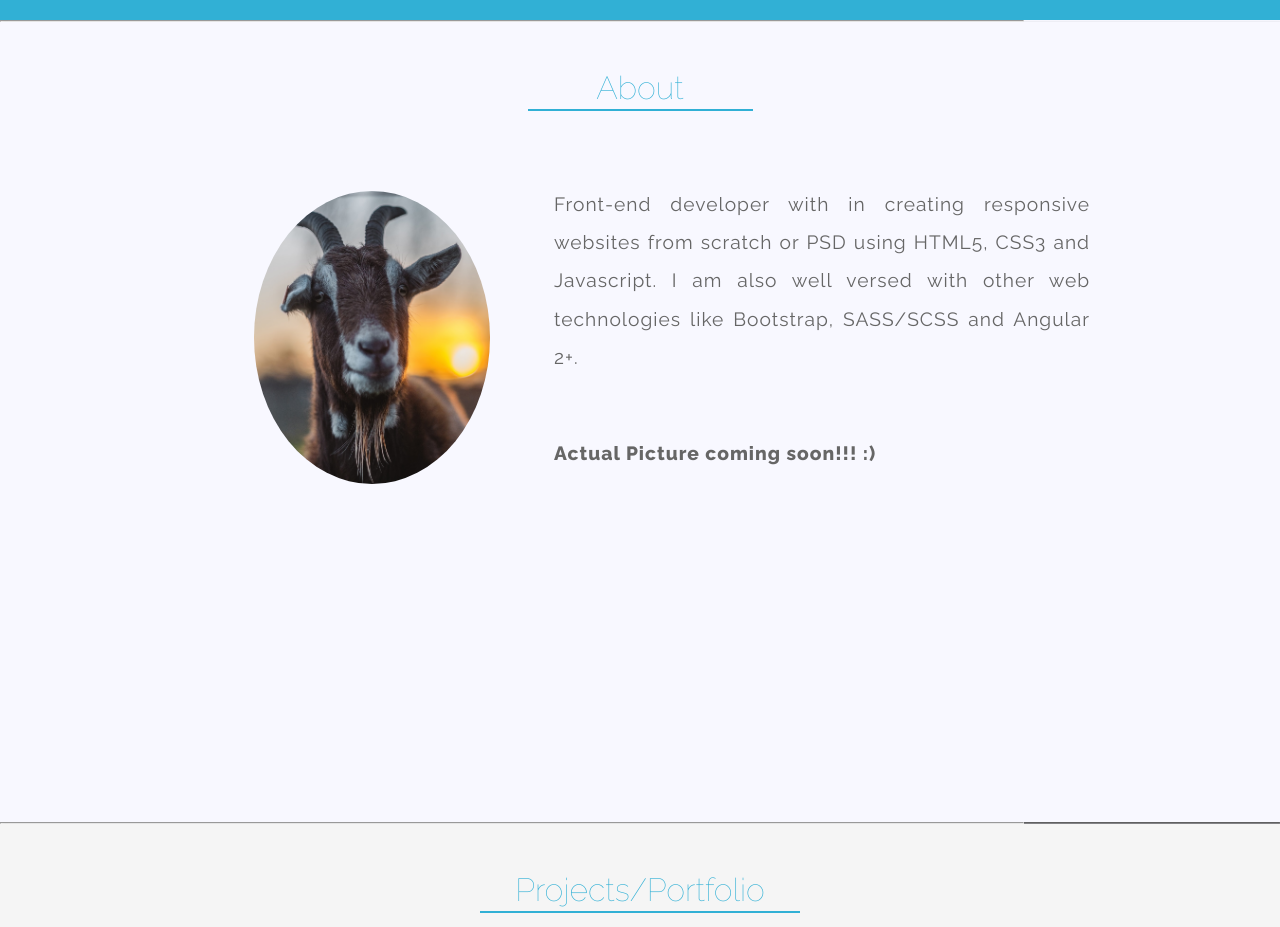
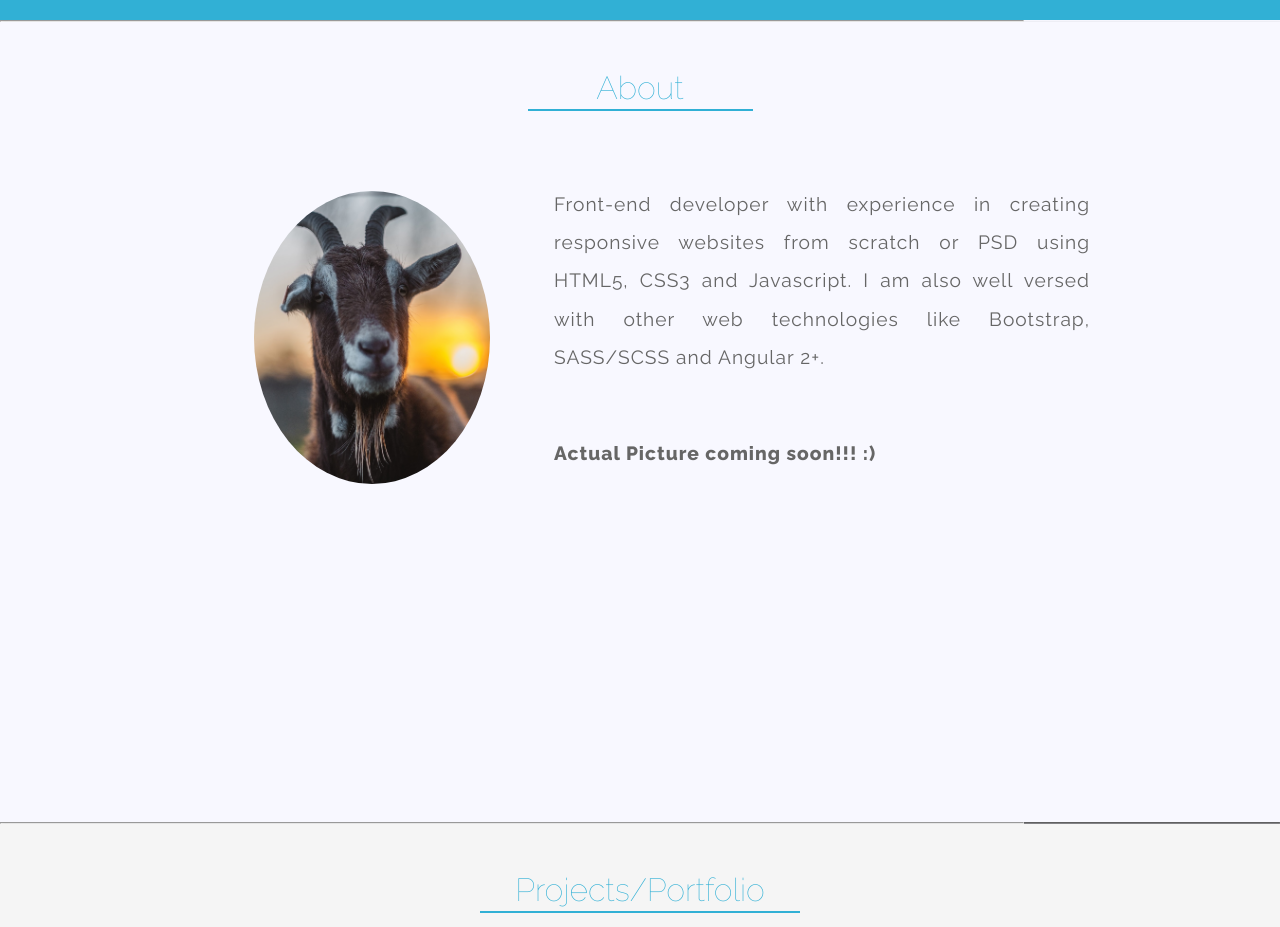
Before and after one commit to johnny1864/portfolio, a plain HTML site: page index.html in a window 1280 px wide. Shown: the part 780-1707 px from the top of the page. Drawn offline with nearby package versions, Linux system fonts and the light colour scheme; some packages are replaced by stand-ins of ours; a script that the page names is missing.

Commit message:
Fix to typo

```diff
--- a/index.html
+++ b/index.html
@@ -57,7 +57,7 @@
                         <img src="./images/goat.jpg" alt="Selfie">
                     </div>
                     <p class="about-text" data-aos="fade-left" data-aos-offset="300" data-aos-easing="ease-in-sine">
-                        Front-end developer with in creating responsive websites from scratch or PSD using HTML5, CSS3 and Javascript. I am also well versed with other web technologies like Bootstrap, SASS/SCSS and Angular 2+.
+                        Front-end developer with experience in creating responsive websites from scratch or PSD using HTML5, CSS3 and Javascript. I am also well versed with other web technologies like Bootstrap, SASS/SCSS and Angular 2+.
 
                         <span> Actual Picture coming soon!!! :)</span>
 
```
